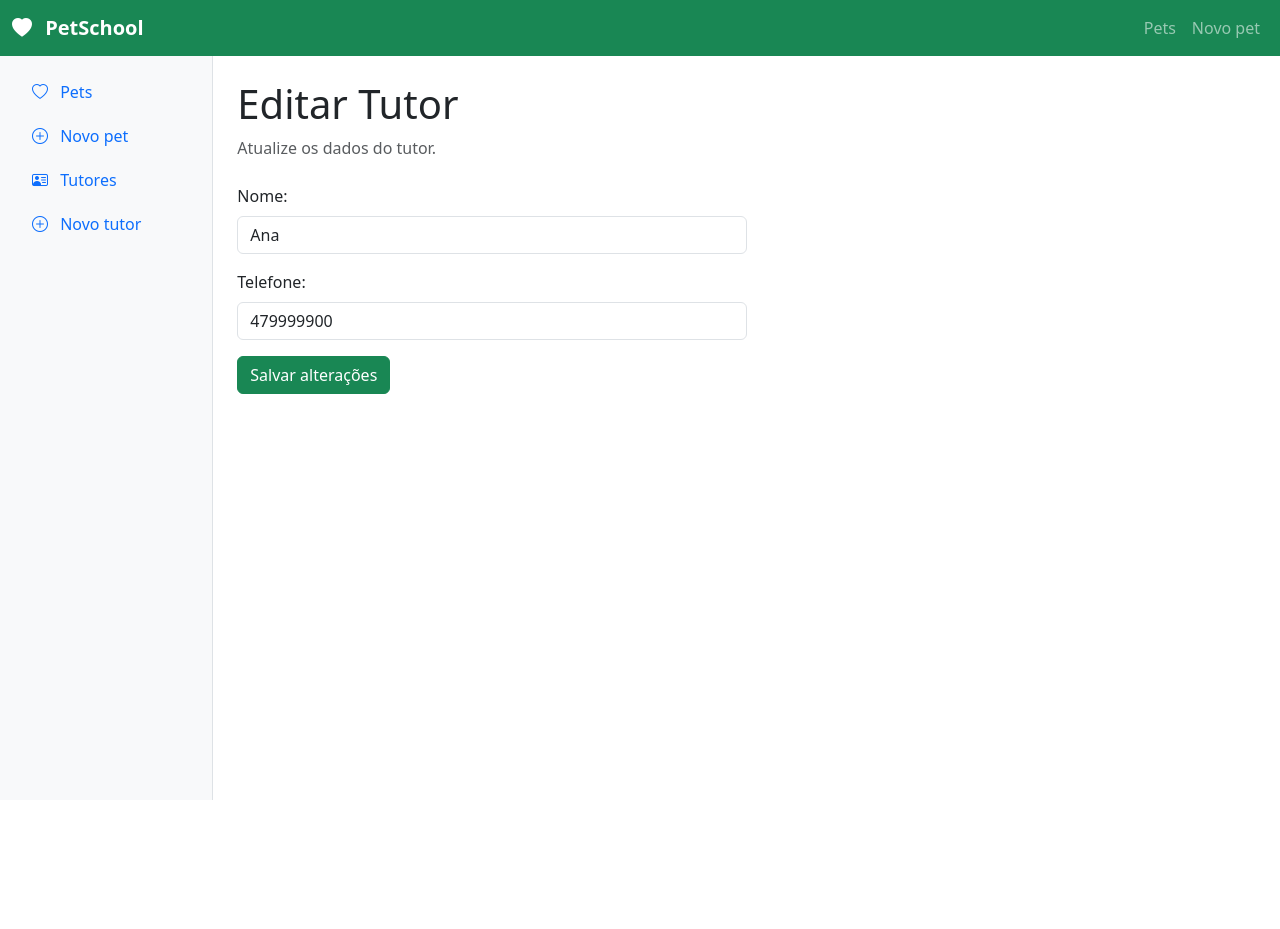
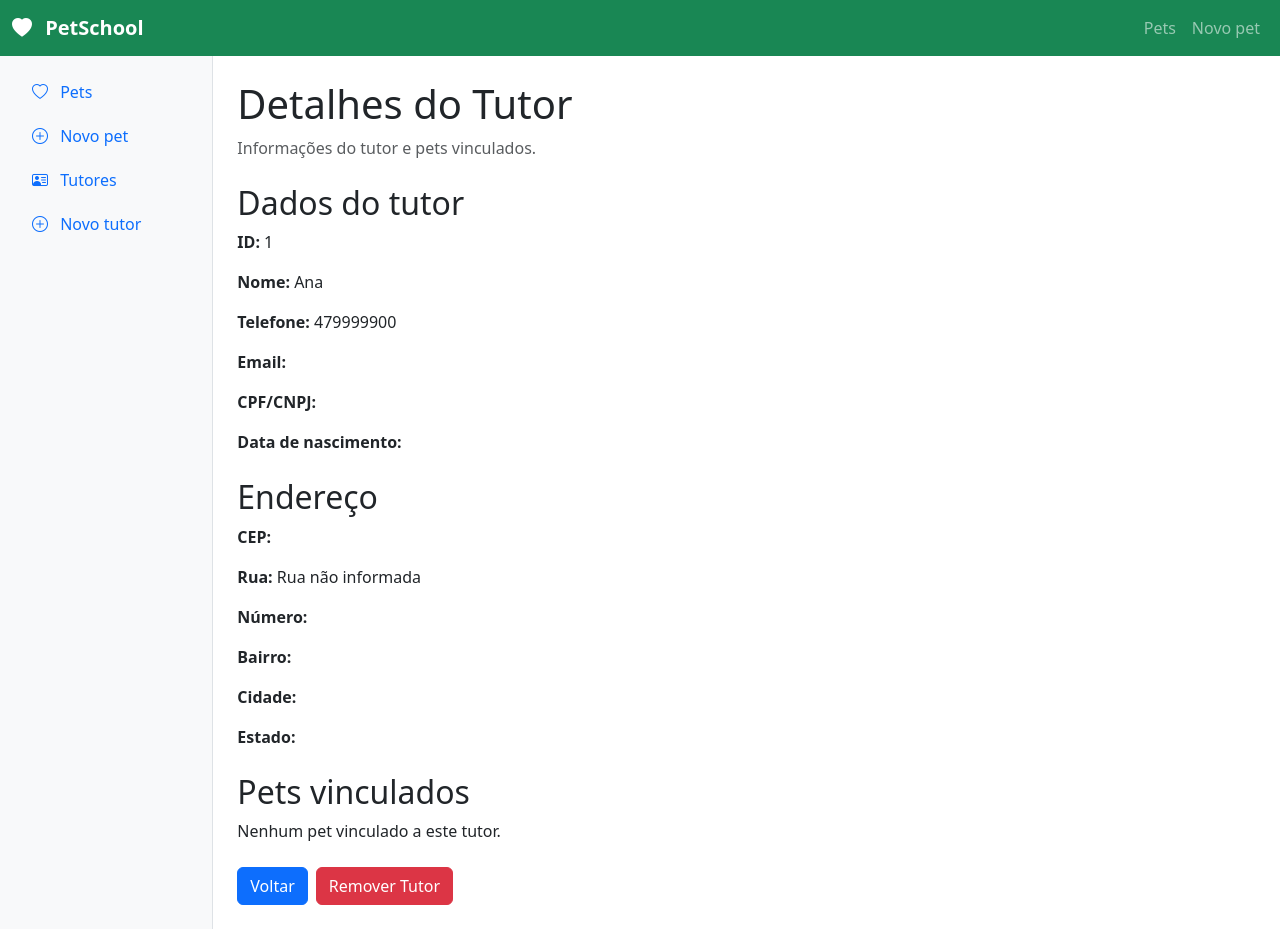
Before and after one commit to NicolasMartinsPaiva/hotel-pet, a Vue app: page /tutores/1 in a window 1280 px wide. Before the commit the page ends 800 px from the top, so only its background shows below. Built offline with nearby package versions, Linux system fonts and the light colour scheme; data requests are answered from the project's data file.

Commit message:
FEAT: Adiciona novos campos ao cadastro de tutores e atualiza a visualização de detalhes

```diff
--- a/db.json
+++ b/db.json
@@ -9,6 +9,19 @@
       "id": "2",
       "nome": "Carlos",
       "telefone": "47988880000"
+    },
+    {
+      "nome": "Nicolas Martins Paiva",
+      "telefone": "3424234",
+      "email": "paivanicolasmartins@gmail.com",
+      "cpfCnpj": "1542646-89033",
+      "dataNascimento": "",
+      "cep": "89228-201",
+      "numero": "514",
+      "bairro": "Comasa",
+      "cidade": "Joinville",
+      "estado": "SC",
+      "id": "YLlvgR6trQo"
     }
   ],
   "pets": [
--- a/src/views/AddTutorView.vue
+++ b/src/views/AddTutorView.vue
@@ -8,11 +8,19 @@ const router = useRouter();
 const novoTutor = ref({
   nome: '',
   telefone: '',
+  email: '',
+  cpfCnpj: '',
+  dataNascimento: '',
+  cep: '',
+  numero: '',
+  bairro: '',
+  cidade: '',
+  estado: '',
 });
 
 async function salvarTutor() {
   try {
-    await fetch(`${API_URL}/tutores`, {
+    const resposta = await fetch(`${API_URL}/tutores`, {
       method: 'POST',
       headers: {
         'Content-Type': 'application/json',
@@ -20,11 +28,23 @@ async function salvarTutor() {
       body: JSON.stringify(novoTutor.value),
     });
 
+    if (!resposta.ok) {
+      throw new Error('Erro ao cadastrar tutor');
+    }
+
     router.push({ name: 'tutores' });
 
     novoTutor.value = {
       nome: '',
       telefone: '',
+      email: '',
+      cpfCnpj: '',
+      dataNascimento: '',
+      cep: '',
+      numero: '',
+      bairro: '',
+      cidade: '',
+      estado: '',
     };
   } catch (erro) {
     console.log('Erro ao salvar o novo tutor:', erro);
@@ -46,8 +66,9 @@ async function salvarTutor() {
         <label
           for="nome"
           class="form-label"
-          >Nome do tutor:</label
         >
+          Nome do tutor:
+        </label>
         <input
           id="nome"
           v-model="novoTutor.nome"
@@ -61,14 +82,136 @@ async function salvarTutor() {
         <label
           for="telefone"
           class="form-label"
-          >Telefone:</label
         >
+          Telefone:
+        </label>
         <input
           id="telefone"
           v-model="novoTutor.telefone"
           type="tel"
           class="form-control"
           required
+        />
+      </div>
+
+      <div class="mb-3">
+        <label
+          for="email"
+          class="form-label"
+        >
+          Email:
+        </label>
+        <input
+          id="email"
+          v-model="novoTutor.email"
+          type="email"
+          class="form-control"
+        />
+      </div>
+
+      <div class="mb-3">
+        <label
+          for="cpfCnpj"
+          class="form-label"
+        >
+          CPF/CNPJ:
+        </label>
+        <input
+          id="cpfCnpj"
+          v-model="novoTutor.cpfCnpj"
+          type="text"
+          class="form-control"
+        />
+      </div>
+
+      <div class="mb-3">
+        <label
+          for="dataNascimento"
+          class="form-label"
+        >
+          Data de Nascimento:
+        </label>
+        <input
+          id="dataNascimento"
+          v-model="novoTutor.dataNascimento"
+          type="date"
+          class="form-control"
+        />
+      </div>
+
+      <h2 class="mt-4">Endereço</h2>
+
+      <div class="mb-3">
+        <label
+          for="cep"
+          class="form-label"
+        >
+          CEP:
+        </label>
+        <input
+          id="cep"
+          v-model="novoTutor.cep"
+          type="text"
+          class="form-control"
+        />
+      </div>
+
+      <div class="mb-3">
+        <label
+          for="numero"
+          class="form-label"
+        >
+          Número:
+        </label>
+        <input
+          id="numero"
+          v-model="novoTutor.numero"
+          type="text"
+          class="form-control"
+        />
+      </div>
+
+      <div class="mb-3">
+        <label
+          for="bairro"
+          class="form-label"
+        >
+          Bairro:
+        </label>
+        <input
+          id="bairro"
+          v-model="novoTutor.bairro"
+          type="text"
+          class="form-control"
+        />
+      </div>
+
+      <div class="mb-3">
+        <label
+          for="cidade"
+          class="form-label"
+        >
+          Cidade:
+        </label>
+        <input
+          id="cidade"
+          v-model="novoTutor.cidade"
+          type="text"
+          class="form-control"
+        />
+      </div>
+      <div class="mb-3">
+        <label
+          for="estado"
+          class="form-label"
+        >
+          Estado:
+        </label>
+        <input
+          id="estado"
+          v-model="novoTutor.estado"
+          type="text"
+          class="form-control"
         />
       </div>
 
--- a/src/views/TutorDetailsView.vue
+++ b/src/views/TutorDetailsView.vue
@@ -1,6 +1,6 @@
 <script setup>
 import { onMounted, ref } from 'vue';
-import { useRoute, useRouter } from 'vue-router';
+import { RouterLink, useRoute, useRouter } from 'vue-router';
 
 const route = useRoute();
 const router = useRouter();
@@ -25,23 +25,23 @@ async function carregarTutor() {
   }
 }
 
-async function salvarEdicao() {
-  if (!tutor.value) {
+async function removerTutor() {
+  const confirmarExclusao = window.confirm(
+    'Tem certeza que deseja remover este tutor?',
+  );
+
+  if (!confirmarExclusao) {
     return;
   }
 
   try {
     await fetch(`${API_URL}/tutores/${route.params.id}`, {
-      method: 'PUT',
-      headers: {
-        'Content-Type': 'application/json',
-      },
-      body: JSON.stringify(tutor.value),
+      method: 'DELETE',
     });
 
     router.push({ name: 'tutores' });
   } catch (erro) {
-    console.log('Erro ao salvar as alterações do tutor:', erro);
+    console.log('Erro ao remover o tutor:', erro);
   }
 }
 
@@ -51,48 +51,75 @@ onMounted(carregarTutor);
 <template>
   <div v-if="tutor">
     <header class="mb-4">
-      <h1>Editar Tutor</h1>
-      <p class="mb-0 text-body-secondary">Atualize os dados do tutor.</p>
+      <h1>Detalhes do Tutor</h1>
+      <p class="mb-0 text-body-secondary">
+        Informações do tutor e pets vinculados.
+      </p>
     </header>
 
-    <form @submit.prevent="salvarEdicao">
-      <div class="col-md-6 mb-3">
-        <label
-          for="nome"
-          class="form-label"
-          >Nome:</label
+    <div class="mb-4">
+      <h2>Dados do tutor</h2>
+      <p><strong>ID:</strong> {{ tutor.id }}</p>
+      <p><strong>Nome:</strong> {{ tutor.nome }}</p>
+      <p><strong>Telefone:</strong> {{ tutor.telefone }}</p>
+      <p><strong>Email:</strong> {{ tutor.email }}</p>
+      <p><strong>CPF/CNPJ:</strong> {{ tutor.cpfCnpj }}</p>
+      <p><strong>Data de nascimento:</strong> {{ tutor.dataNascimento }}</p>
+    </div>
+
+    <div class="mb-4">
+      <h2>Endereço</h2>
+      <p><strong>CEP:</strong> {{ tutor.cep }}</p>
+      <p><strong>Rua:</strong> {{ tutor.rua || 'Rua não informada' }}</p>
+      <p><strong>Número:</strong> {{ tutor.numero }}</p>
+      <p><strong>Bairro:</strong> {{ tutor.bairro }}</p>
+      <p><strong>Cidade:</strong> {{ tutor.cidade }}</p>
+      <p><strong>Estado:</strong> {{ tutor.estado }}</p>
+    </div>
+
+    <div class="mb-4">
+      <h2>Pets vinculados</h2>
+      <ul
+        v-if="tutor.pets && tutor.pets.length"
+        class="list-group"
+      >
+        <li
+          v-for="pet in tutor.pets"
+          :key="pet.id"
+          class="list-group-item d-flex justify-content-between align-items-center"
         >
-        <input
-          id="nome"
-          v-model="tutor.nome"
-          type="text"
-          class="form-control"
-          required
-        />
-      </div>
+          <span>{{ pet.nome }}</span>
+          <RouterLink
+            class="btn btn-sm btn-primary"
+            :to="{ name: 'detalhes-pet', params: { id: pet.id } }"
+          >
+            Visualizar
+          </RouterLink>
+        </li>
+      </ul>
+      <p
+        v-else
+        class="mb-0"
+      >
+        Nenhum pet vinculado a este tutor.
+      </p>
+    </div>
 
-      <div class="col-md-6 mb-3">
-        <label
-          for="telefone"
-          class="form-label"
-          >Telefone:</label
-        >
-        <input
-          id="telefone"
-          v-model="tutor.telefone"
-          type="tel"
-          class="form-control"
-          required
-        />
-      </div>
+    <div class="d-flex gap-2">
+      <RouterLink
+        class="btn btn-primary"
+        :to="{ name: 'tutores' }"
+      >
+        Voltar
+      </RouterLink>
 
       <button
-        type="submit"
-        class="btn btn-success"
+        class="btn btn-danger"
+        @click="removerTutor"
       >
-        Salvar alterações
+        Remover Tutor
       </button>
-    </form>
+    </div>
   </div>
 
   <div v-else>Carregando tutor...</div>
--- a/src/views/TutoresView.vue
+++ b/src/views/TutoresView.vue
@@ -36,12 +36,20 @@ onMounted(carregarTutores);
       <p>Listagem dos tutores cadastrados no sistema.</p>
     </header>
 
-    <table class="table table-striped table-hover">
+    <table class="table table-striped table-hover align-middle">
       <thead>
         <tr>
           <th>ID</th>
           <th>Nome</th>
           <th>Telefone</th>
+          <th>Email</th>
+          <th>CPF/CNPJ</th>
+          <th>Data de Nascimento</th>
+          <th>CEP</th>
+          <th>Número</th>
+          <th>Bairro</th>
+          <th>Cidade</th>
+          <th>Estado</th>
           <th>Ações</th>
         </tr>
       </thead>
@@ -53,19 +61,30 @@ onMounted(carregarTutores);
           <td>{{ tutor.id }}</td>
           <td>{{ tutor.nome }}</td>
           <td>{{ tutor.telefone }}</td>
+          <td>{{ tutor.email}}</td>
+          <td>{{ tutor.cpfCnpj }}</td>
+          <td>{{ tutor.dataNascimento }}</td>
+          <td>{{ tutor.cep }}</td>
+          <td>{{ tutor.numero }}</td>
+          <td>{{ tutor.bairro }}</td>
+          <td>{{ tutor.cidade }}</td>
+          <td>{{ tutor.estado }}</td>
           <td>
+            <div class="d-flex gap-2">
               <RouterLink
+                class="btn btn-sm btn-primary"
                 :to="{ name: 'detalhes-tutor', params: { id: tutor.id } }"
               >
-              EDITAR
+                Visualizar
               </RouterLink>
 
               <button
-              class="btn btn-danger"
+                class="btn btn-sm btn-danger"
                 @click="excluirTutor(tutor.id)"
               >
                 EXCLUIR
               </button>
+            </div>
           </td>
         </tr>
       </tbody>
```
Lines whose indentation alone changed are shown as unchanged.
